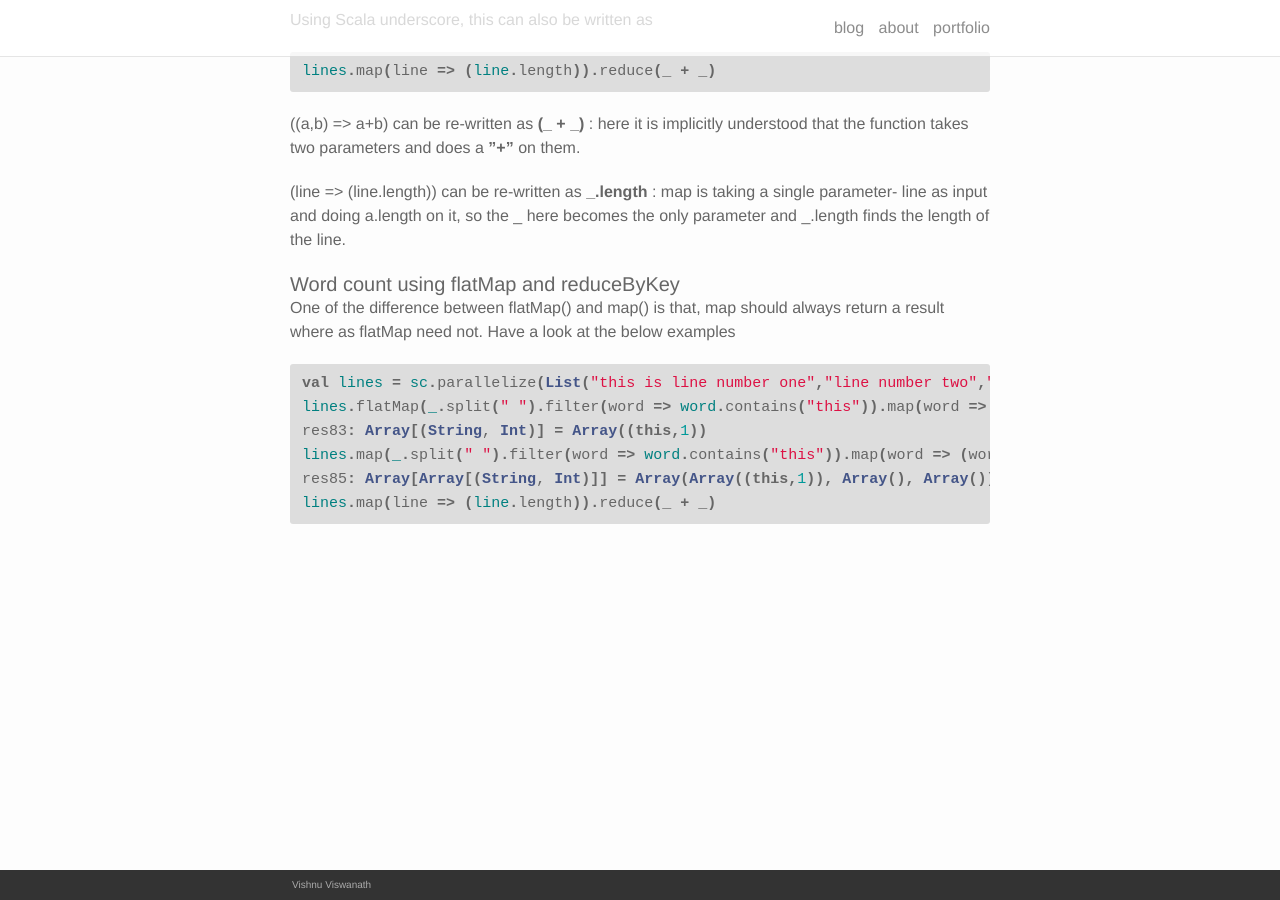
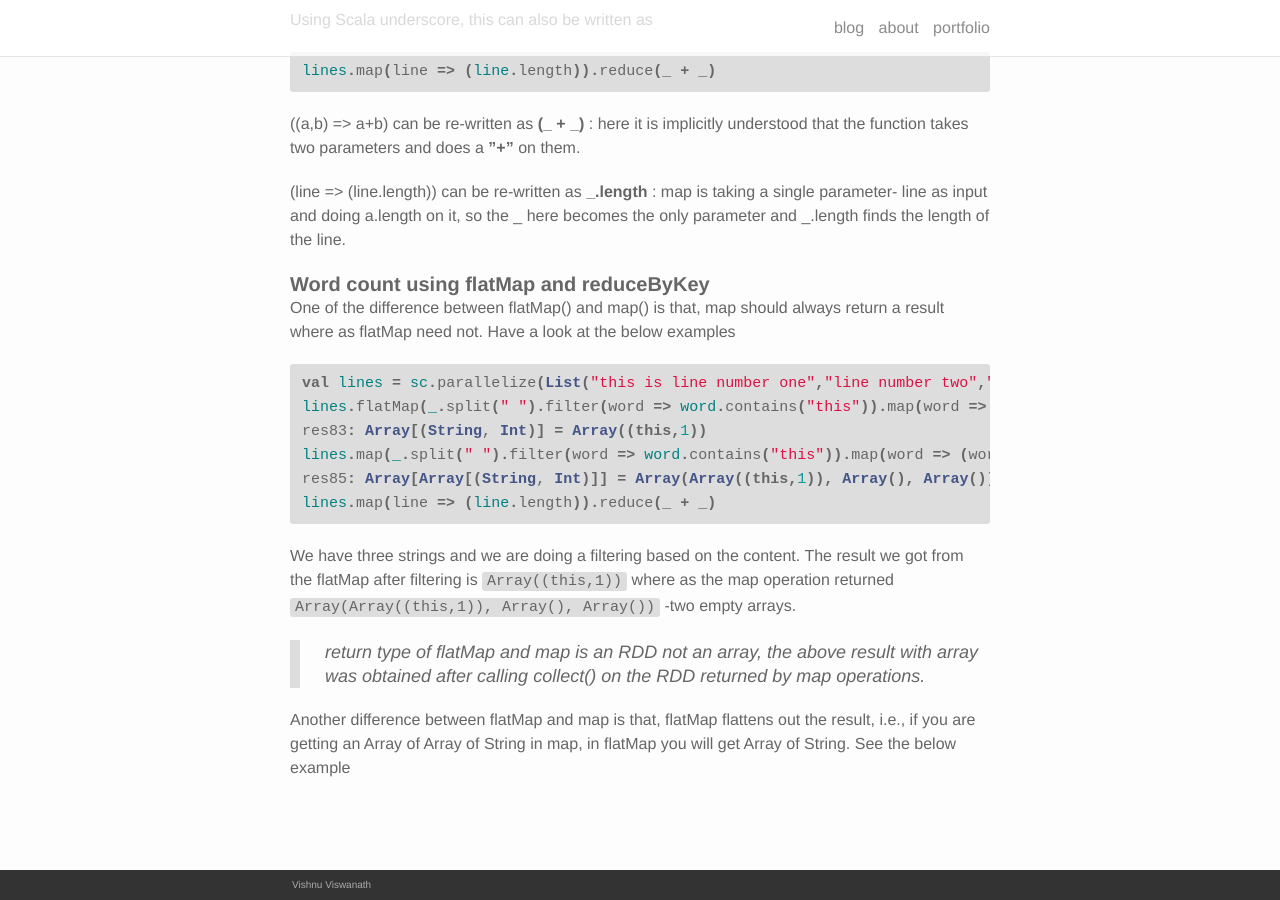
Before and after one commit to soniclavier/bigdata-notebook, a Jekyll site: the page built from _posts/2015-09-15-title.markdown, in a window 1280 px wide and 900 px high, scrolled down 1764 px. Built offline with Jekyll 4.4.1, drawn with Linux system fonts in a browser that asks for light colours; nearby versions of some CDN libraries.

Commit message:
inline code

```diff
--- a/_posts/2015-09-15-title.markdown
+++ b/_posts/2015-09-15-title.markdown
@@ -19,7 +19,7 @@ lines: org.apache.spark.rdd.RDD[String] = ParallelCollectionRDD[0] at paralleliz
 <i>sc</i>, is the spark context which is available by default in the spark-shell and <i>sc.parallelilize</i> will parallelize the input which is a list of two Strings in this case.
 
 #### <b>Map</b>
-Now that we have the RDD, we will run a <b>map()</b> operation on it.
+Now that we have the RDD, we will run a <i>map()</i> operation on it.
 
 {% highlight scala %}
 val lengthOfLines = lines.map(line => (line.length))
@@ -30,14 +30,14 @@ res0: Array[Int] = Array(7, 10)
 
 Here the map operation executes given function (to find the length) on each the element in the RDD and returns a new RDD. <i>lengthOfLines.collect()</i> operation shows that the result is an array with elements 7 and 10.
 
-#### Reduce
+#### <b>Reduce</b>
 Let us run the reduce operation on the result we obtained from map.
 {% highlight scala %}
 lines.map(line => (line.length)).reduce((a,b) => a + b)
 res1: Int = 17
 {% endhighlight %}
 
-<b>reduce()</b> operation in Spark is a bit different from how the Hadoop MapReduce used to be, reduce() in spark produces only single output instead of producing key-value pairs. In the above reduce operation the length of each line, is summed up to obtain the result, 17. We will later go through <b>reduceByKey()</b> operation which is similar to the reduce in Hadoop MapReduce.
+<i>reduce()</i> operation in Spark is a bit different from how the Hadoop MapReduce used to be, reduce() in spark produces only single output instead of producing key-value pairs. In the above reduce operation the length of each line, is summed up to obtain the result, 17. We will later go through <i>reduceByKey()</i> operation which is similar to the reduce in Hadoop MapReduce.
 
 Let's take another example of reduce()
 
@@ -69,7 +69,7 @@ lines.map(line => (line.length)).reduce(_ + _)
 
 (line => (line.length)) can be re-written as <b>_.length</b> : map is taking a single parameter- line as input and doing a.length on it, so the _ here becomes the only parameter and _.length finds the length of the line.
 
-#### Word count using flatMap and reduceByKey
+#### <b>Word count using flatMap and reduceByKey</b>
 One of the difference between flatMap() and map() is that, map should always return a result where as flatMap need not. Have a look at the below examples
 
 {% highlight scala %}
@@ -80,3 +80,9 @@ lines.map(_.split(" ").filter(word => word.contains("this")).map(word => (word,1
 res85: Array[Array[(String, Int)]] = Array(Array((this,1)), Array(), Array())
 lines.map(line => (line.length)).reduce(_ + _)
 {% endhighlight %}
+
+We have three strings and we are doing a filtering based on the content. The result we got from the flatMap after filtering is `Array((this,1))` where as the map operation returned `Array(Array((this,1)), Array(), Array())` -two empty arrays.
+
+<blockquote>return type of flatMap and map is an RDD not an array, the above result with array was obtained after calling collect() on the RDD returned by map operations.</blockquote>
+
+Another difference between flatMap and map is that, flatMap flattens out the result, i.e., if you are getting an Array of Array of String in map, in flatMap you will get Array of String. See the below example
```
